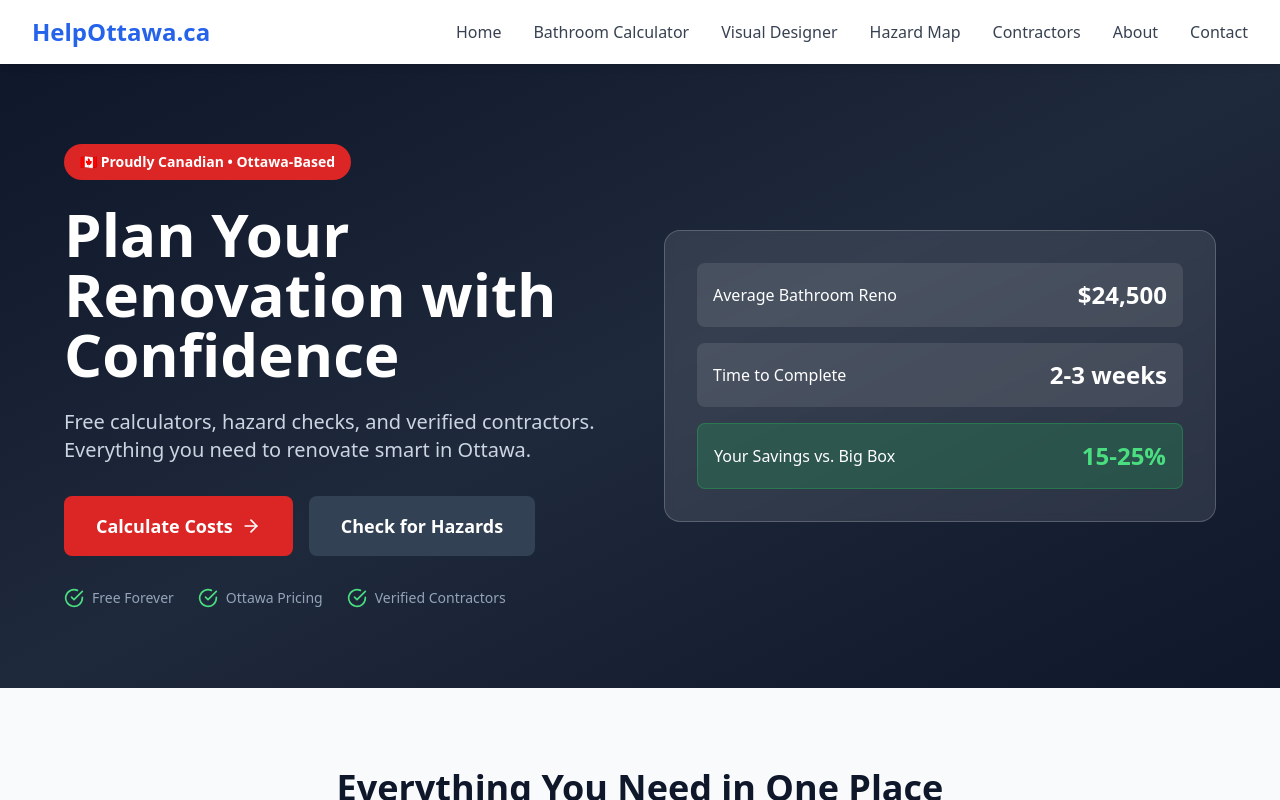
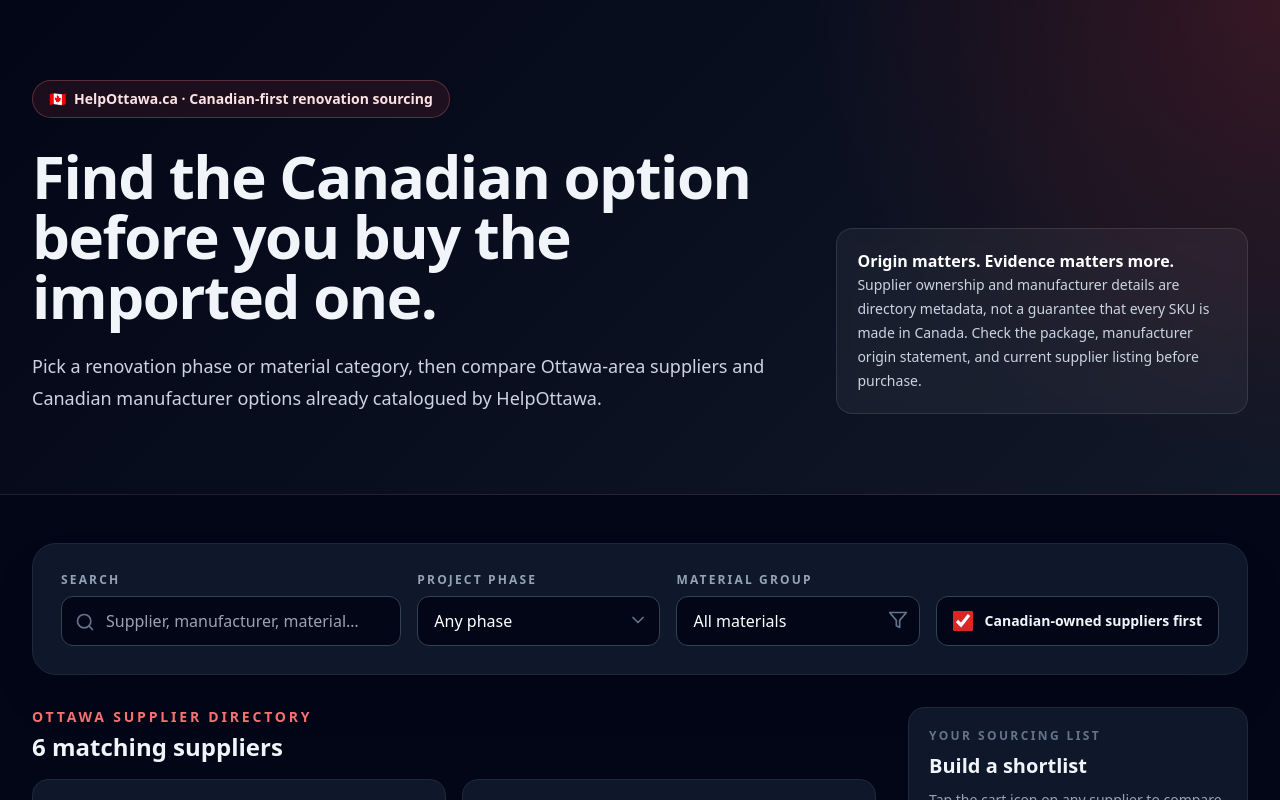
Before and after one commit to UpgradeOttawa/helpottawa-site, a React (Vite) app: page / in a window 1280 px wide. Shown: the top 800 px of the page. Built offline with nearby package versions, Linux system fonts and the light colour scheme.

Commit message:
Make material picker the HelpOttawa homepage

```diff
--- a/src/App.jsx
+++ b/src/App.jsx
@@ -2,30 +2,35 @@ import React from 'react';
 import { BrowserRouter as Router, Routes, Route } from 'react-router-dom';
 import Header from './components/Header';
 import Footer from './components/Footer';
-import LandingPage from './pages/LandingPage';
+import MaterialPicker from './MaterialPicker';
 import BathroomCalculator from './BathroomCalculator';
 import BathroomVisualDesigner from './BathroomVisualDesigner';
 import AboutPage from './pages/AboutPage';
 import ContactPage from './pages/ContactPage';
 import ContractorsPage from './pages/ContractorsPage';
 
+function LegacyPage({ children }) {
+  return (
+    <div className="flex min-h-screen flex-col">
+      <Header />
+      <main className="flex-grow">{children}</main>
+      <Footer />
+    </div>
+  );
+}
+
 function App() {
   return (
     <Router>
-      <div className="flex flex-col min-h-screen">
-        <Header />
-        <main className="flex-grow">
-          <Routes>
-            <Route path="/" element={<LandingPage />} />
-            <Route path="/bathroom-calculator" element={<BathroomCalculator />} />
-            <Route path="/bathroom-designer" element={<BathroomVisualDesigner />} />
-            <Route path="/about" element={<AboutPage />} />
-            <Route path="/contact" element={<ContactPage />} />
-            <Route path="/contractors" element={<ContractorsPage />} />
-          </Routes>
-        </main>
-        <Footer />
-      </div>
+      <Routes>
+        <Route path="/" element={<MaterialPicker />} />
+        <Route path="/materials" element={<MaterialPicker />} />
+        <Route path="/bathroom-calculator" element={<LegacyPage><BathroomCalculator /></LegacyPage>} />
+        <Route path="/bathroom-designer" element={<LegacyPage><BathroomVisualDesigner /></LegacyPage>} />
+        <Route path="/about" element={<LegacyPage><AboutPage /></LegacyPage>} />
+        <Route path="/contact" element={<LegacyPage><ContactPage /></LegacyPage>} />
+        <Route path="/contractors" element={<LegacyPage><ContractorsPage /></LegacyPage>} />
+      </Routes>
     </Router>
   );
 }
```
